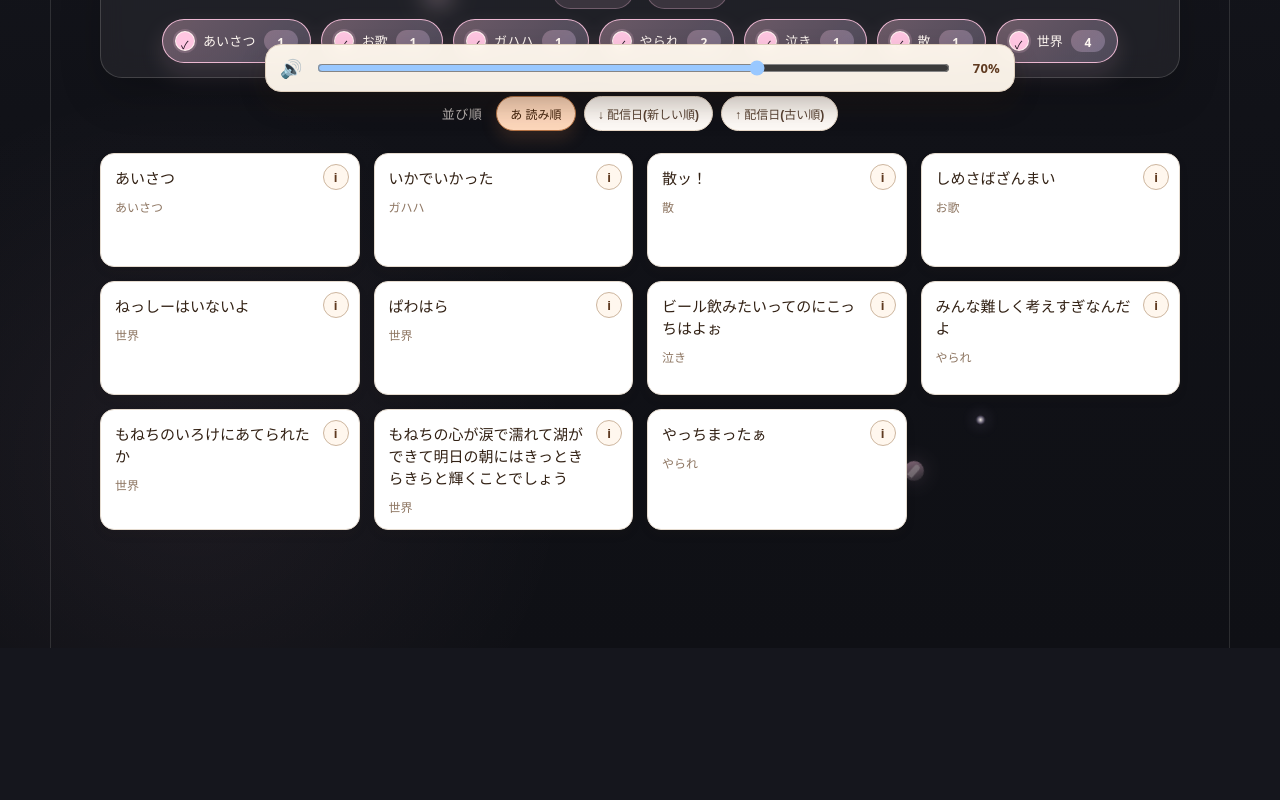
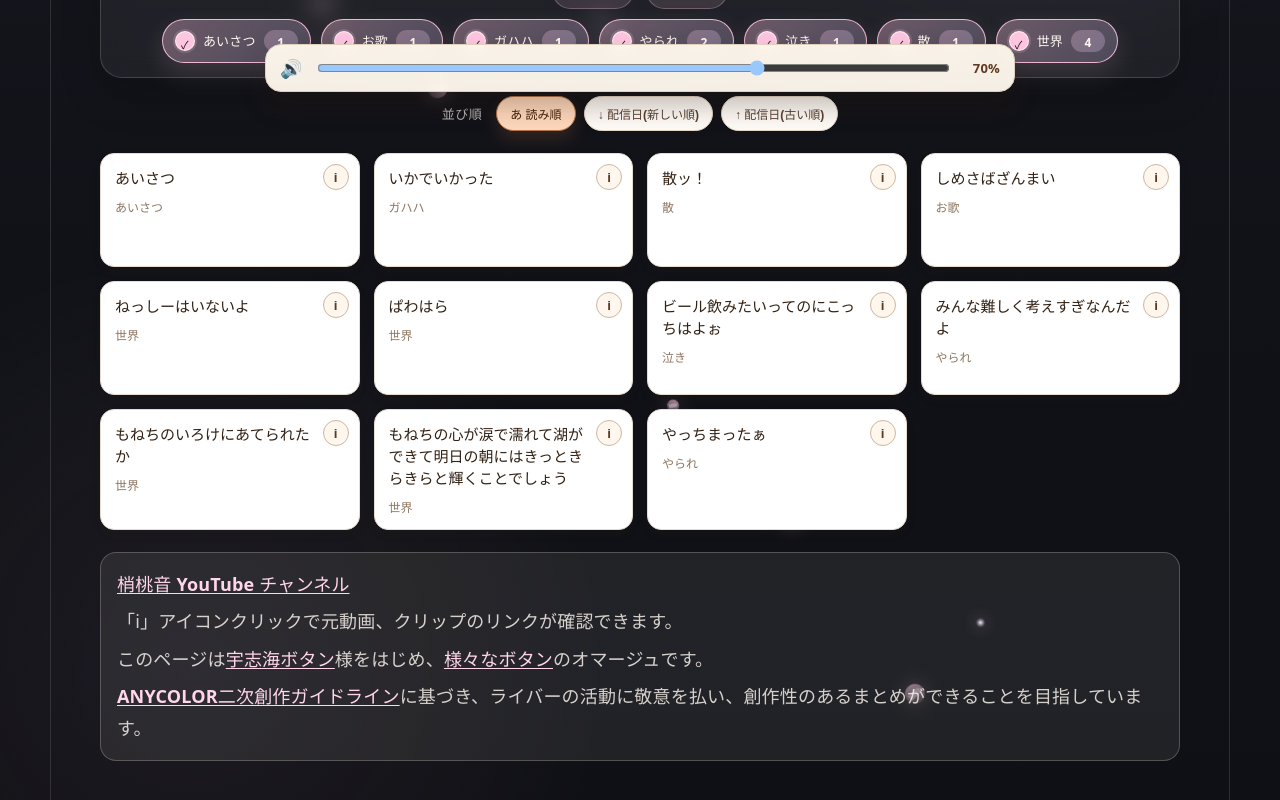
Before and after one commit to furen-button/mone-button, a React (Vite) app: page / in a window 1280 px wide. Shown: the part 694-1494 px from the top of the page. Before the commit the page ends 1342 px from the top, so only its background shows below. Built offline with nearby package versions, Linux system fonts and the light colour scheme.

Commit message:
feat: ページ案内セクションを追加
アプリにガイドセクションを追加し、YouTubeチャンネルや関連リンクへの案内を提供。

```diff
--- a/public/i18n/ja.json
+++ b/public/i18n/ja.json
@@ -2,6 +2,18 @@
   "app": {
     "title": "もねボタン",
     "copy": "魔法のボタンを押すと名言クリップを再生します。",
+    "guide": {
+      "section": "ページ案内",
+      "channel": "梢桃音 YouTube チャンネル",
+      "infoHint": "「i」アイコンクリックで元動画、クリップのリンクが確認できます。",
+      "homageLead": "このページは",
+      "ushiumiButton": "宇志海ボタン",
+      "homageMiddle": "様をはじめ、",
+      "variousButtons": "様々なボタン",
+      "homageTrail": "のオマージュです。",
+      "anycolorGuideline": "ANYCOLOR二次創作ガイドライン",
+      "guidelineNote": "に基づき、ライバーの活動に敬意を払い、創作性のあるまとめができることを目指しています。"
+    },
     "language": {
       "label": "言語",
       "ja": "日本語",
--- a/src/App.css
+++ b/src/App.css
@@ -802,6 +802,37 @@
   color: #8d7561;
 }
 
+.app-guide {
+  margin: 22px 0 10px;
+  padding: 16px;
+  border: 1px solid rgba(255, 248, 242, 0.22);
+  border-radius: 16px;
+  background: rgba(255, 248, 242, 0.08);
+  text-align: left;
+}
+
+.app-guide-line {
+  margin: 0;
+  color: rgba(255, 248, 242, 0.82);
+  line-height: 1.75;
+}
+
+.app-guide-line + .app-guide-line {
+  margin-top: 6px;
+}
+
+.app-guide-link {
+  color: #ffd6ea;
+  font-weight: 700;
+  text-decoration: underline;
+  text-underline-offset: 2px;
+}
+
+.app-guide-link:focus-visible {
+  outline: 2px solid rgba(255, 248, 242, 0.92);
+  outline-offset: 2px;
+}
+
 @keyframes burst {
   0% {
     transform: scale(0.4) rotate(-8deg);
--- a/src/App.tsx
+++ b/src/App.tsx
@@ -239,7 +239,7 @@ function App() {
 
   const selectAllCategories = useCallback(() => {
     setSelectedCategories(categoryOptions)
-  }, [categoryOptions])
+  }, [])
 
   const clearAllCategories = useCallback(() => {
     setSelectedCategories([])
@@ -511,6 +511,52 @@ function App() {
           onOpenInfo={setInfoClip}
         />
 
+        <section className="app-guide" aria-label={t('app.guide.section', {}, locale)}>
+          <p className="app-guide-line">
+            <a
+              className="app-guide-link"
+              href="https://www.youtube.com/@KozueMone"
+              target="_blank"
+              rel="noreferrer"
+            >
+              {t('app.guide.channel', {}, locale)}
+            </a>
+          </p>
+          <p className="app-guide-line">{t('app.guide.infoHint', {}, locale)}</p>
+          <p className="app-guide-line">
+            {t('app.guide.homageLead', {}, locale)}
+            <a
+              className="app-guide-link"
+              href="http://ushiumi.ichiya-boshi.net"
+              target="_blank"
+              rel="noreferrer"
+            >
+              {t('app.guide.ushiumiButton', {}, locale)}
+            </a>
+            {t('app.guide.homageMiddle', {}, locale)}
+            <a
+              className="app-guide-link"
+              href="https://wikiwiki.jp/nijisanji/%E2%97%8B%E2%97%8B%E3%83%9C%E3%82%BF%E3%83%B3"
+              target="_blank"
+              rel="noreferrer"
+            >
+              {t('app.guide.variousButtons', {}, locale)}
+            </a>
+            {t('app.guide.homageTrail', {}, locale)}
+          </p>
+          <p className="app-guide-line">
+            <a
+              className="app-guide-link"
+              href="https://www.anycolor.co.jp/guidelines/"
+              target="_blank"
+              rel="noreferrer"
+            >
+              {t('app.guide.anycolorGuideline', {}, locale)}
+            </a>
+            {t('app.guide.guidelineNote', {}, locale)}
+          </p>
+        </section>
+
         {infoClip ? <InfoModal clip={infoClip} onClose={() => setInfoClip(null)} /> : null}
 
         <VolumeDock volume={volume} onChangeVolume={setVolume} />
```
Also changed, not shown: public/i18n/en.json (+12 -0 lines).
